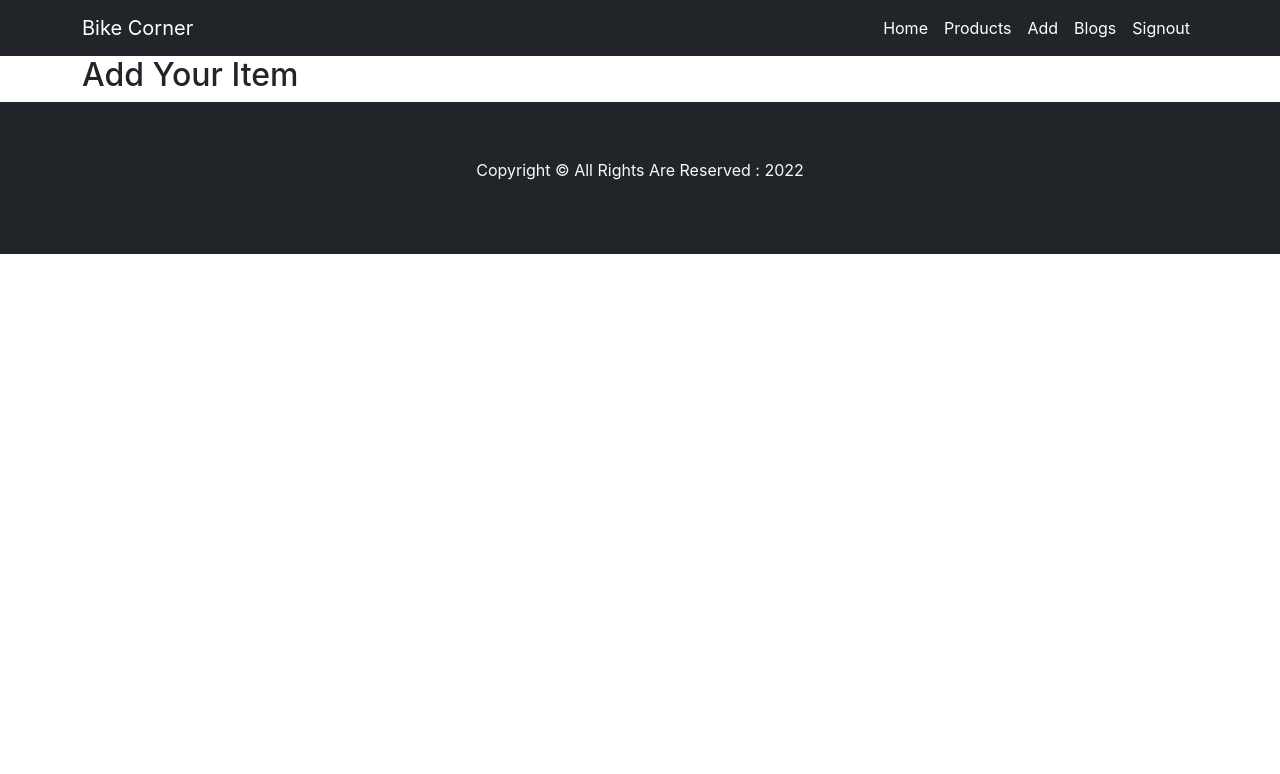
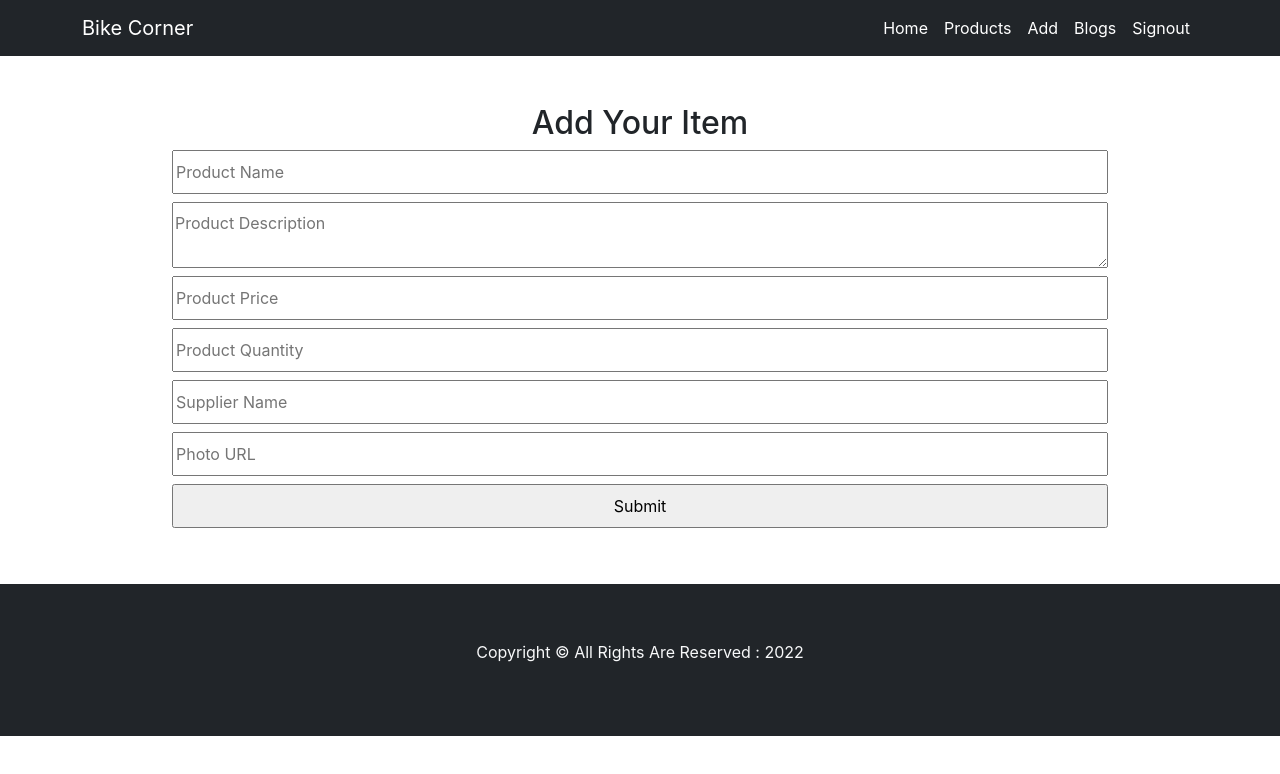
Before and after one commit to coderrakibul/assignment-11-client-side, a React (Create React App) app: page /additem in a window 1280 px wide. Shown: the top 774 px of the page. Built offline with nearby package versions, Linux system fonts and the light colour scheme; no server answers; sample sign-in values are in the browser's storage; the HTML template or start-up script is replaced by a standard one.

Commit message:
product add form added

```diff
--- a/package.json
+++ b/package.json
@@ -12,6 +12,7 @@
     "react-bootstrap": "^2.3.1",
     "react-dom": "^18.1.0",
     "react-firebase-hooks": "^5.0.3",
+    "react-hook-form": "^7.30.0",
     "react-router-dom": "^6.3.0",
     "react-scripts": "5.0.1",
     "web-vitals": "^2.1.4"
--- a/src/components/AddItem/AddItem.js
+++ b/src/components/AddItem/AddItem.js
@@ -1,9 +1,21 @@
 import React from 'react';
+import { useForm } from "react-hook-form";
 
 const AddItem = () => {
+    const { register, handleSubmit } = useForm();
+    const onSubmit = data => console.log(data);
     return (
-        <div className='container'>
-            <h2>Add Your Item</h2>
+        <div className='container w-75 mx-auto mt-5 mb-5'>
+            <h2 className='text-center'>Add Your Item</h2>
+            <form className='d-flex flex-column' onSubmit={handleSubmit(onSubmit)}>
+                <input className='mb-2 py-2' placeholder='Product Name' {...register("name", { required: true, maxLength: 20 })} />
+                <textarea className='mb-2 py-2' placeholder='Product Description' {...register("description")} />
+                <input className='mb-2 py-2' placeholder='Product Price' type="number" {...register("price")} />
+                <input className='mb-2 py-2' placeholder='Product Quantity' type="number" {...register("quantity")} />
+                <input className='mb-2 py-2' placeholder='Supplier Name' type="text" {...register("supplier")} />
+                <input className='mb-2 py-2' placeholder='Photo URL' type="text" {...register("image")} />
+                <input className='mb-2 py-2' type="submit" />
+            </form>
         </div>
     );
 };
```
Also changed, not shown: 1 other file (tests, documents, lock files or other folders).
